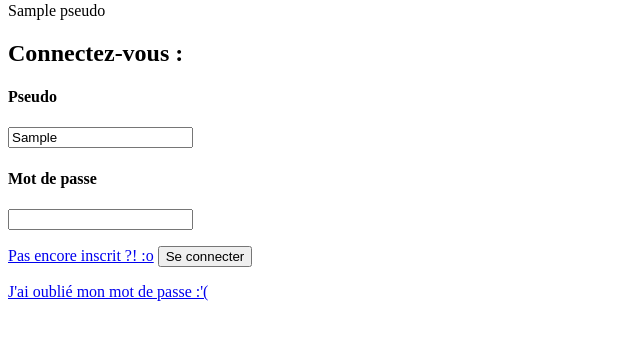
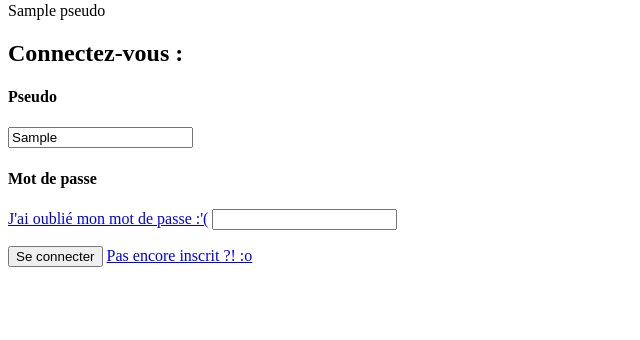
Before and after one commit to Thomas-Loegel/allo_jati, a PHP site: the page made by Views/Users/login.html.twig in a window 1280 px wide. Shown: the part 196-536 px from the top of the page, without its empty margins (0-640 px from the left). Run offline with PHP 8.4, Linux system fonts and the light colour scheme; the template is opened without the code that fills it: most values are stand-ins (such as "Sample title", 1, 10 or a date in 2020); some libraries are stand-ins or nearby versions.

Commit message:
style des formulaires sauf form inscription

```diff
--- a/Models/Users.php
+++ b/Models/Users.php
@@ -1,6 +1,6 @@
 <?php
 
-class User extends Model
+class Users extends Model
 {
    public function __construct()
    {
--- a/Views/Users/login.html.twig
+++ b/Views/Users/login.html.twig
@@ -10,7 +10,8 @@
 		<p>{{pseudo.pseudo}}</p>
 	{% endfor %}
 
-	<div class="container">
+	<div
+		class="container">
 
 		{# FORMULAIRE DE CONNEXION #}
 		{% if slug is null %}
@@ -19,30 +20,29 @@
 				<form name="login" class="col-4 users-form" method="POST" action="{{baseUrl}}/Connexion/post">
 					<h2>Connectez-vous :</h2>
 					{# PSEUDO #}
-					<div class="form-group users">
+					<div class="form-group-users">
 						<label for="pseudo">
 							<h4>Pseudo</h4>
 						</label>
 						<input type="text" maxlength="16" value="{{ inputPseudo }}" name="pseudo" class="form-control d-inline" id="pseudo" {% if errorPseudo %} style="border-color: #FF2E63;" {% endif %}>
-						<p class="text-danger d-inline position-static">{{ errorPseudo }}</p>
+						<p class="text-danger d-inline grp-err-1">{{ errorPseudo }}</p>
 					</div>
 					{# MOT DE PASSE #}
-					<div class="form-group users">
+					<div class="form-group-users">
 						<label for="mdp">
-							<h4>Mot de passe</h4>
+							<h4 id="titre-mdp">Mot de passe</h4>
+							{# MOT DE PASSE OUBLIE #}
+							<a href="{{baseUrl}}/MotDePasseOublie" id="lien-vers-mdp-oublie">J'ai oublié mon mot de passe :'(</a>
 						</label>
 						<input type="password" maxlength="16" class="form-control" name="mdp" {% if errorMdp %} style="border-color: #FF2E63;" {% endif %}>
-						<div>
-							<p class="text-danger d-inline position-static">{{ errorMdp }}</p>
-						</div>
+							<p class="text-danger d-inline grp-err-2">{{ errorMdp }}</p>
 					</div>
 					<div
-						class="form-group users">
-						{# LIEN VERS FORMULAIRE INSCRIPTION #}
-						<a href="{{ baseUrl }}/Inscription" class="badge badge-light col">Pas encore inscrit ?! :o</a>
+						class="form-group-users boutons-users">
 						{# SUBMIT #}
 						<button type="submit" class="btn btn-outline jati-colors-btn col">Se connecter</button>
-						<p><a href="{{baseUrl}}/MotDePasseOublie" id="lien-vers-mdp-oublie">J'ai oublié mon mot de passe :'(</a></p>
+						{# PAS ENCORE INSCRIT #}
+                  <a href="{{ baseUrl }}/Inscription" class="btn btn-outline btn-light col mt-3">Pas encore inscrit ?! :o</a>
 					</div>
 				</form>
 			</div>
@@ -56,16 +56,15 @@
 					<h2>Mot de passe oublié</h2>
 					<p>Changez de mot de passe grâce a votre adresse mail !</p>
 					{# MAIL #}
-					<div class="form-group users">
+					<div class="form-group-users">
 						<label for="regMail">
 							<h4>Adresse mail</h4>
 						</label>
 						<input type="email" class="form-control" maxlength="64" name="mail" value=" {{ mail }}" {% if errorMail %} style="border-color: #FF2E63;" {% endif %}>
-						<small class="form-text text-danger">
-							{{ errorMail }}</small>
+						<p class="text-danger d-inline grp-err-1">{{ errorMail }}</p>
 					</div>
 					{# SUBMIT #}
-					<div class="form-group users">
+					<div class="form-group-users">
 						<button type="submit" class="btn btn-outline jati-colors-btn col">Envoyer</button>
 					</div>
 				</form>
@@ -73,20 +72,19 @@
 
 
 			{# FORMULAIRE POUR CHANGER MOT DE PASSE #}
-		   {% elseif (slug == randomString) %}
+		{% elseif (slug == randomString) %}
 
 			<div class="row justify-content-md-center">
 				<form name="changePassword" class="col-4 users-form" method="POST" action="{{ baseUrl }}/ChangerMotDePasse/post">
 					<h2>Nouveau mot de passe :</h2>
 					<p>{{ userPseudo }}, veuillez entrer un nouveau mot de passe ici :</p>
 					{# MOT DE PASSE #}
-					<div class="form-group users">
+					<div class="form-group-users">
 						<input type="password" maxlength="16" class="form-control" name="mdp" {% if errorMdp %} style="border-color: #FF2E63;" {% endif %}>
-						<small class="form-text text-danger">
-							{{ errorMdp }}</small>
+						<p class="text-danger d-inline grp-err-1">{{ errorMdp }}</p>
 					</div>
 					{# SUBMIT #}
-					<div class="form-group users">
+					<div class="form-group-users">
 						<button type="submit" class="btn btn-outline jati-colors-btn col">Envoyer</button>
 					</div>
 				</form>
@@ -94,20 +92,20 @@
 
 
 			{# EMAIL ENVOYE SUR DEMANDE #}
-		   {% elseif (slug == 'mailEnvoye') %}
+		{% elseif (slug == 'mailEnvoye') %}
 
 			<div class="row justify-content-md-center">
 				<div
 					class="col-4 users-form">
 
 					{# message de Mail envoyé #}
-					<div class="form-group users">
+					<div class="form-group-users">
 						<p>Un mail vous à été envoyé pour réinitialiser votre mot de passe</p>
 					</div>
 
 					{# direction page accueuil #}
-					<div class="form-group users">
-                  <a href="{{ baseUrl }}" class="btn btn-outline jati-colors-btn col">Revenir sur la page d'accueil</a>
+					<div class="form-group-users">
+						<a href="{{ baseUrl }}" class="btn btn-outline jati-colors-btn col">Revenir sur la page d'accueil</a>
 					</div>
 				</div>
 			</div>
@@ -120,41 +118,40 @@
 				<form name="register" class="col-4 users-form" method="POST" action="{{ baseUrl }}/Inscription/post">
 					<h2>Créez un compte :</h2>
 					{# MAIL #}
-					<div class="form-group users">
+					<div class="form-group-users">
 						<label for="regMail">
 							<h4>Adresse mail *</h4>
 						</label>
 						<input type="email" class="form-control" name="mail" value=" {{ inputMail }}">
-						<small id="requiredField" class="form-text text-danger">
-							{{ mailError }}</small>
+						<p id="requiredField" class="text-danger d-inline grp-err-1">{{ mailError }}</p>
 					</div>
 					{# PSEUDO #}
-					<div class="form-group users">
+					<div class="form-group-users">
 						<label for="regPseudo">
 							<h4>Pseudo *</h4>
 						</label>
 						<input type="text" maxlength="15" class="form-control" name="pseudo" value="{{ inputPseudo }}">
-						<small id="requiredField" class="form-text text-danger">
-							{{ pseudoError }}</small>
+						<p id="requiredField" class="text-danger d-inline grp-err-2">
+							{{ pseudoError }}</p>
 					</div>
 					{# MOT DE PASSE #}
-					<div class="form-group users">
+					<div class="form-group-users">
 						<label for="regPassword">
 							<h4>Mot de passe *</h4>
 						</label>
 						<input type="password" class="form-control" name="mdp">
-						<small id="requiredField" class="form-text text-danger">
-							{{ mdpError }}</small>
+						<p id="requiredField" class="text-danger d-inline grp-err-3">
+							{{ mdpError }}</p>
 					</div>
 					{# Photo de profile #}
-					<div class="form-group users">
+					<div class="form-group-users">
 						<input type="file" name="file" id="file" class="inputfile"/>
 						<label for="file">Photo de profile</label>
-						<small id="requiredField" class="form-text text-danger">
-							{{ avatarError }}</small>
+						<p id="requiredField" class="text-danger d-inline grp-err-4">
+							{{ avatarError }}</p>
 					</div>
 					{# SUBMIT #}
-					<div class="form-group users">
+					<div class="form-group-users">
 						<button type="submit" class="btn btn-outline jati-colors-btn col">S'inscrire</button>
 						<p class="text-danger text-center col">{{ generalError }}</p>
 					</div>
```
Also changed, not shown: Controllers/UsersController.php (+10 -8 lines), assets/css/style.css (+43 -5 lines).
